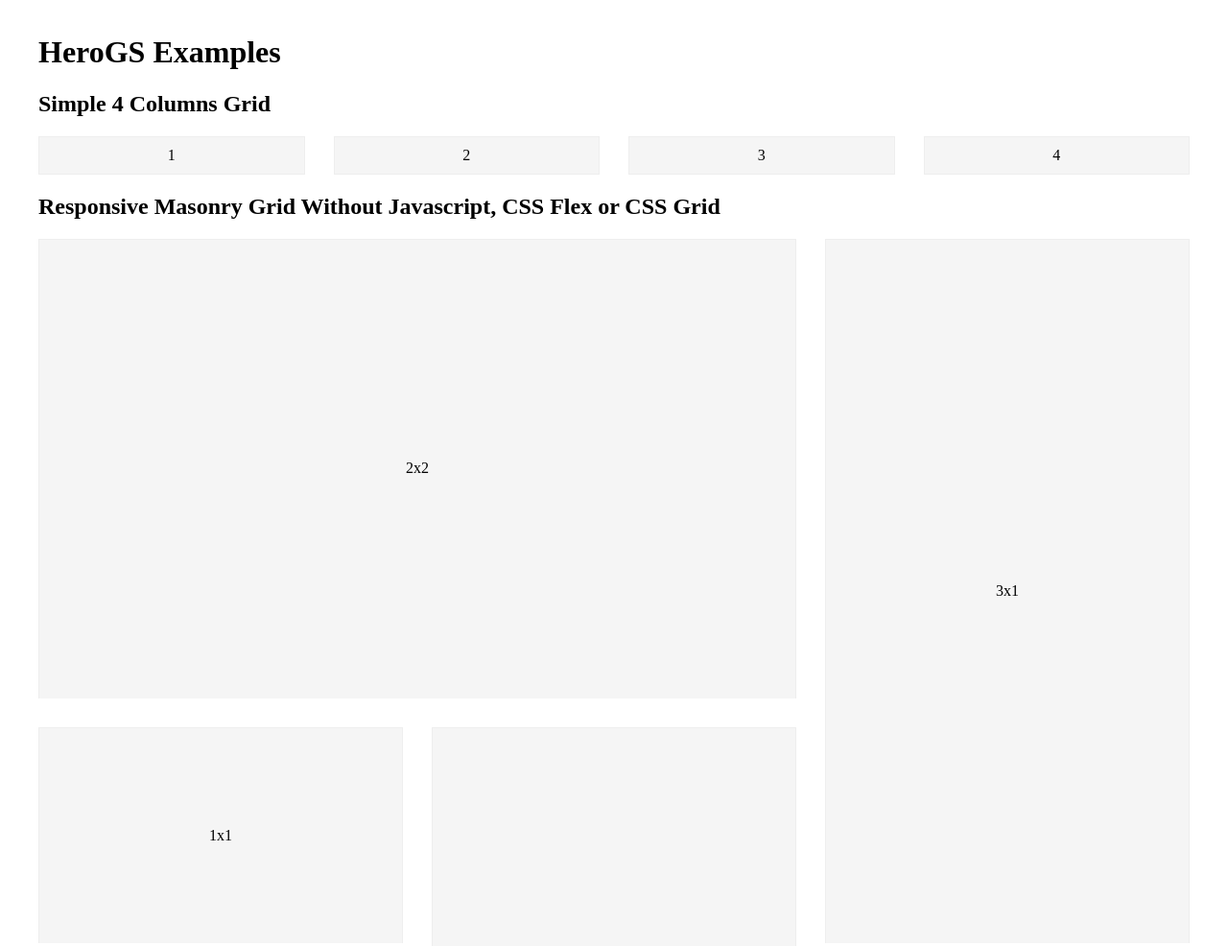
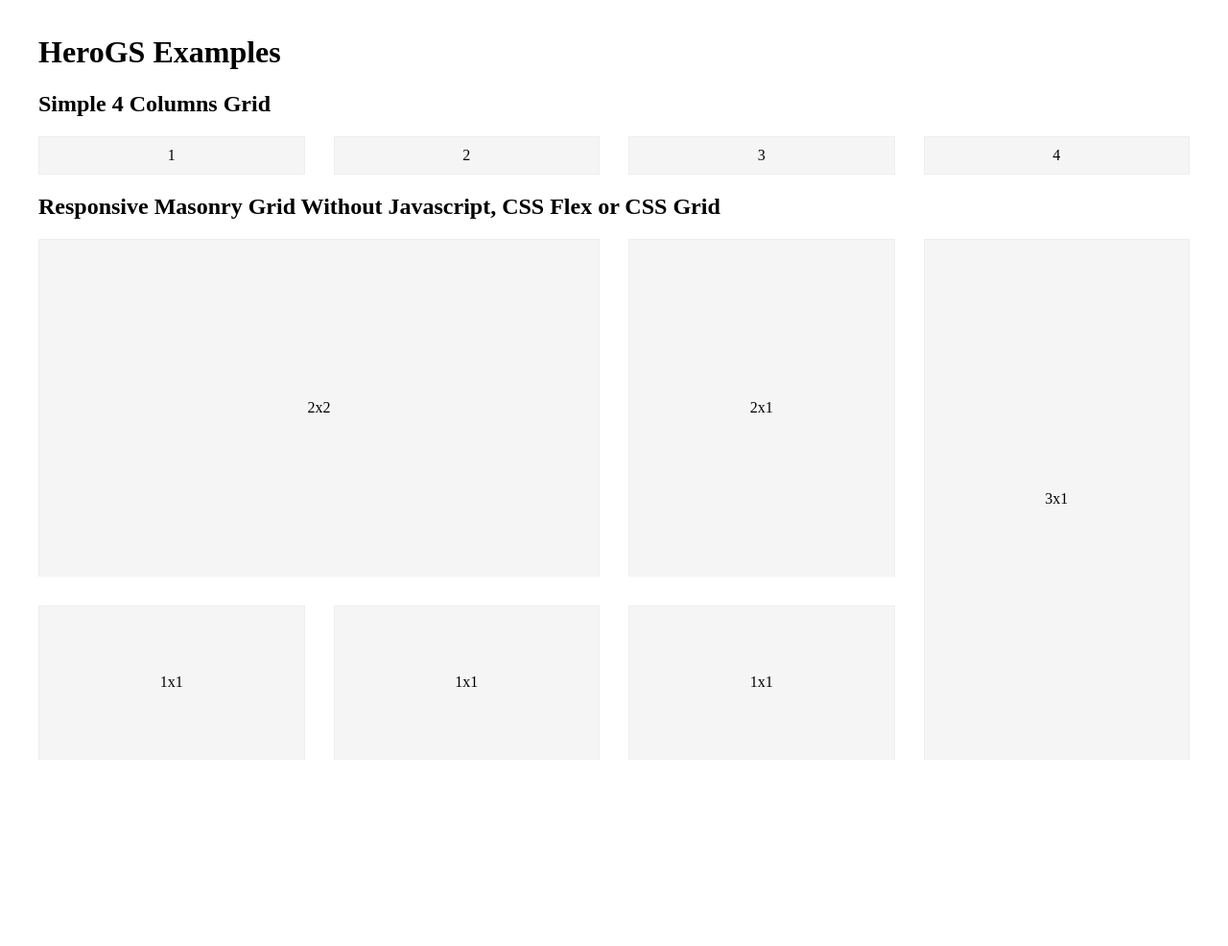
Before and after one commit to hayatbiralem/HeroGS, a plain HTML site: page index.html in a window 1280 px wide. Shown: the top 986 px of the page at 96% size. After the commit the page ends 807 px from the top, so only its background shows below. Drawn offline with Linux system fonts and the light colour scheme.

Commit message:
Masonry improvements

```diff
--- a/index.html
+++ b/index.html
@@ -42,45 +42,45 @@
                     </div>
                 </div>
                 <h2 class="heading heading--3">Responsive Masonry Grid Without Javascript, CSS Flex or CSS Grid</h2>
-                <div class="masonry-grid masonry-grid__gutter-30 masonry-grid--6x2 masonry-grid--sm-4x3">
+                <div class="masonry-grid masonry-grid__gutter-30 masonry-grid--6x1 masonry-grid--xs-6x2 masonry-grid--sm-4x3 masonry-grid--md-3x4">
                     <div class="masonry-grid__inner">
                         <div class="masonry-grid__items">
-                            <div class="masonry-grid__item w-2 h-2 l-0 t-0">
+                            <div class="masonry-grid__item w-1 h-1 xs-w-2 xs-h-2 sm-w-2 sm-h-2 l-0 t-0">
                                 <div class="masonry-grid__content">
                                     <div class="cell">
                                         <div class="cell__inner">2x2</div>
                                     </div>
                                 </div>
                             </div>
-                            <div class="masonry-grid__item w-1 h-3 l-1 t-2 sm-l-2 sm-t-0">
+                            <div class="masonry-grid__item w-1 h-1 xs-h-3 l-0 t-1 xs-l-1 xs-t-2 sm-l-2 sm-t-0 md-l-3 md-t-0">
                                 <div class="masonry-grid__content">
                                     <div class="cell">
                                         <div class="cell__inner">3x1</div>
                                     </div>
                                 </div>
                             </div>
-                            <div class="masonry-grid__item w-1 h-1 l-0 t-2 sm-l-0 sm-t-2">
+                            <div class="masonry-grid__item w-1 h-1 l-0 t-2 xs-l-0 xs-t-2 sm-l-0 sm-t-2">
                                 <div class="masonry-grid__content">
                                     <div class="cell">
                                         <div class="cell__inner">1x1</div>
                                     </div>
                                 </div>
                             </div>
-                            <div class="masonry-grid__item w-1 h-2 l-0 t-4 sm-l-1 sm-t-2">
+                            <div class="masonry-grid__item w-1 h-1 xs-h-2 l-0 t-3 xs-l-0 xs-t-4 sm-l-1 sm-t-2 md-l-2 md-t-0">
                                 <div class="masonry-grid__content">
                                     <div class="cell">
                                         <div class="cell__inner">2x1</div>
                                     </div>
                                 </div>
                             </div>
-                            <div class="masonry-grid__item w-1 h-1 l-0 t-3 sm-l-0 sm-t-3">
+                            <div class="masonry-grid__item w-1 h-1 l-0 t-4 xs-l-0 xs-t-3 sm-l-0 sm-t-3 md-l-1 md-t-2">
                                 <div class="masonry-grid__content">
                                     <div class="cell">
                                         <div class="cell__inner">1x1</div>
                                     </div>
                                 </div>
                             </div>
-                            <div class="masonry-grid__item w-1 h-1 l-1 t-5 sm-l-2 sm-t-3">
+                            <div class="masonry-grid__item w-1 h-1 l-1 t-5 xs-l-1 xs-t-5 sm-l-2 sm-t-3 md-l-2 md-t-2">
                                 <div class="masonry-grid__content">
                                     <div class="cell">
                                         <div class="cell__inner">1x1</div>
--- a/styles/docs.css
+++ b/styles/docs.css
@@ -20,22 +20,24 @@
 
 .masonry-grid__items:after { clear: both; }
 
-.masonry-grid--6x2 .masonry-grid__inner { padding-bottom: 186.48649%; }
+.masonry-grid--6x1 .masonry-grid__inner { padding-bottom: 372.97297%; }
 
-.masonry-grid--6x2 .masonry-grid__items { width: 50%; padding-bottom: 31.08108%; }
+.masonry-grid--6x1 .masonry-grid__items { width: 100%; padding-bottom: 62.16216%; }
+
+@media (min-width: 480px) { .masonry-grid--xs-6x2 .masonry-grid__inner { padding-bottom: 186.48649%; }
+  .masonry-grid--xs-6x2 .masonry-grid__items { width: 50%; padding-bottom: 31.08108%; } }
 
 @media (min-width: 768px) { .masonry-grid--sm-4x3 .masonry-grid__inner { padding-bottom: 82.88288%; }
-  .masonry-grid--sm-4x3 .masonry-grid__items { width: 33.33333%; width: 33.33333%; padding-bottom: 20.72072%; } }
+  .masonry-grid--sm-4x3 .masonry-grid__items { width: 33.33333%; padding-bottom: 20.72072%; } }
+
+@media (min-width: 992px) { .masonry-grid--md-3x4 .masonry-grid__inner { padding-bottom: 46.62162%; }
+  .masonry-grid--md-3x4 .masonry-grid__items { width: 25%; padding-bottom: 15.54054%; } }
 
 .masonry-grid__item { box-sizing: border-box; display: inline-block; width: 100%; min-height: 1px; float: left; position: absolute; left: 0; top: 0; }
 
 .masonry-grid__item.w-1 { width: 100%; }
 
 .masonry-grid__item.l-0 { left: 0%; }
-
-.masonry-grid__item.w-2 { width: 200%; }
-
-.masonry-grid__item.l-1 { left: 100%; }
 
 .masonry-grid__item.h-1 { padding-bottom: 62.16216%; }
 
@@ -61,6 +63,23 @@
 
 .masonry-grid__item.t-5 { top: 500%; }
 
+@media (min-width: 480px) { .masonry-grid__item.xs-w-1 { width: 100%; }
+  .masonry-grid__item.xs-l-0 { left: 0%; }
+  .masonry-grid__item.xs-w-2 { width: 200%; }
+  .masonry-grid__item.xs-l-1 { left: 100%; }
+  .masonry-grid__item.xs-h-1 { padding-bottom: 62.16216%; }
+  .masonry-grid__item.xs-t-0 { top: 0%; }
+  .masonry-grid__item.xs-h-2 { padding-bottom: 124.32432%; }
+  .masonry-grid__item.xs-t-1 { top: 100%; }
+  .masonry-grid__item.xs-h-3 { padding-bottom: 186.48649%; }
+  .masonry-grid__item.xs-t-2 { top: 200%; }
+  .masonry-grid__item.xs-h-4 { padding-bottom: 248.64865%; }
+  .masonry-grid__item.xs-t-3 { top: 300%; }
+  .masonry-grid__item.xs-h-5 { padding-bottom: 310.81081%; }
+  .masonry-grid__item.xs-t-4 { top: 400%; }
+  .masonry-grid__item.xs-h-6 { padding-bottom: 372.97297%; }
+  .masonry-grid__item.xs-t-5 { top: 500%; } }
+
 @media (min-width: 768px) { .masonry-grid__item.sm-w-1 { width: 100%; }
   .masonry-grid__item.sm-l-0 { left: 0%; }
   .masonry-grid__item.sm-w-2 { width: 200%; }
@@ -76,6 +95,21 @@
   .masonry-grid__item.sm-h-4 { padding-bottom: 248.64865%; }
   .masonry-grid__item.sm-t-3 { top: 300%; } }
 
+@media (min-width: 992px) { .masonry-grid__item.md-w-1 { width: 100%; }
+  .masonry-grid__item.md-l-0 { left: 0%; }
+  .masonry-grid__item.md-w-2 { width: 200%; }
+  .masonry-grid__item.md-l-1 { left: 100%; }
+  .masonry-grid__item.md-w-3 { width: 300%; }
+  .masonry-grid__item.md-l-2 { left: 200%; }
+  .masonry-grid__item.md-w-4 { width: 400%; }
+  .masonry-grid__item.md-l-3 { left: 300%; }
+  .masonry-grid__item.md-h-1 { padding-bottom: 62.16216%; }
+  .masonry-grid__item.md-t-0 { top: 0%; }
+  .masonry-grid__item.md-h-2 { padding-bottom: 124.32432%; }
+  .masonry-grid__item.md-t-1 { top: 100%; }
+  .masonry-grid__item.md-h-3 { padding-bottom: 186.48649%; }
+  .masonry-grid__item.md-t-2 { top: 200%; } }
+
 .masonry-grid__content { position: absolute; top: 0; right: 0; bottom: 0; left: 0; overflow: hidden; }
 
 .masonry-grid__gutter-30 { margin: -15px; }
@@ -88,6 +122,8 @@
 
 .cell { padding: 10px 15px; border: 1px solid #eee; text-align: center; background-color: #f5f5f5; }
 
+.grid__item, .masonry-grid__item { transition: all 1s ease-in-out; }
+
 .masonry-grid__content .cell { height: 100%; }
 
 .masonry-grid__content .cell__inner { position: absolute; left: 50%; top: 50%; transform: translate(-50%, -50%); }
```
Also changed, not shown: 1 other file.
